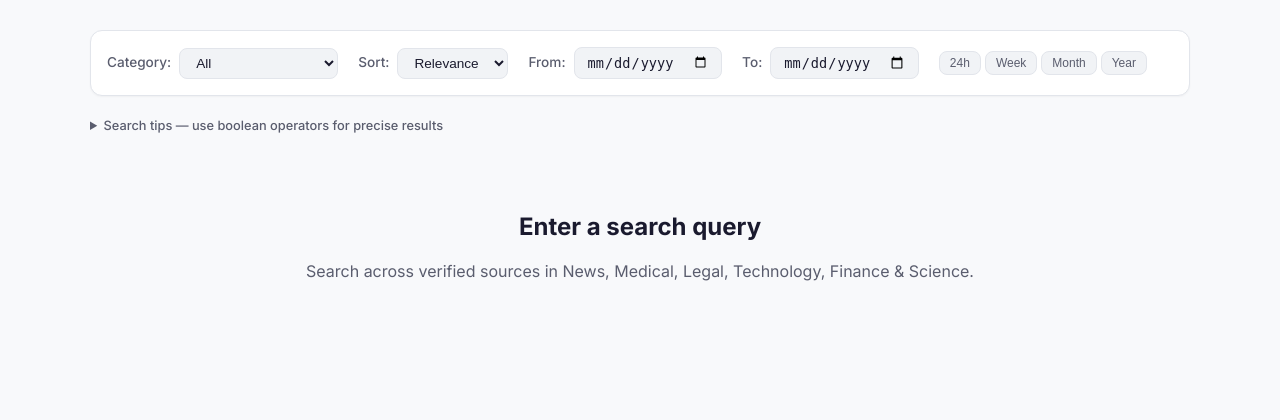
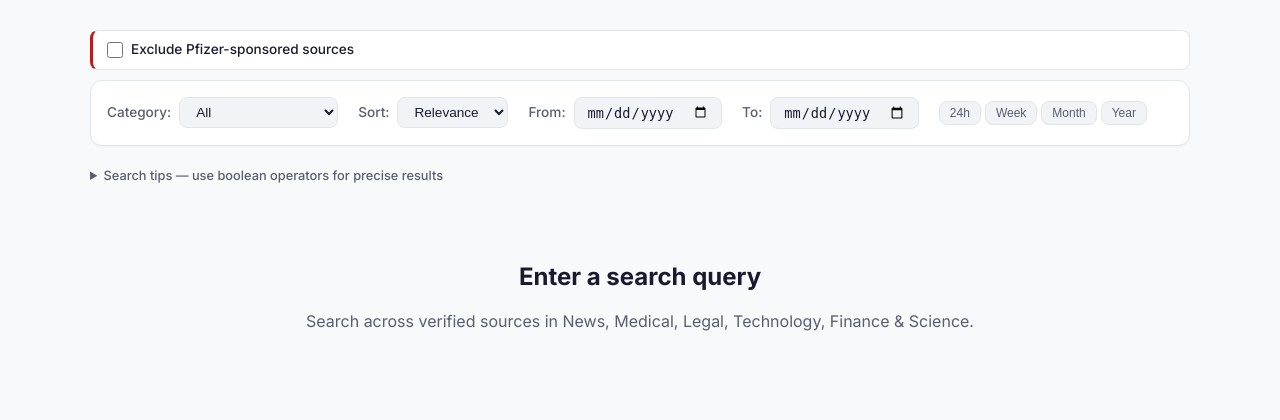
Before and after one commit to Markproto/searchengine, a Flask app: page /search in a window 1280 px wide. Shown: the part 61-481 px from the top of the page. Run offline with Flask 3, Linux system fonts and the light colour scheme; data comes from the database, SQL or seed files in the repository; data that the repository does not hold is empty.

Commit message:
Add 'Exclude Pfizer-sponsored sources' checkbox on search results
- Checkbox appears below search tabs, above filters (always visible)
- Toggling it adds ?nopfizer=1 to the URL and reloads with filtered results
- ES filter: must_not exists source_sponsors field (excludes all sponsored articles)
- Preserved through pagination, filter changes, and tab switches
- Styled with red left border to match Epstein Files section visual language
- CSS cache bust v6 → v7

We believe it's a fundamental right to exclude sources paid by pharmaceutical
companies from your search results if you so choose.

Co-Authored-By: Claude Opus 4.6 (1M context) <noreply@anthropic.com>

```diff
--- a/profoundd/app.py
+++ b/profoundd/app.py
@@ -673,6 +673,7 @@ def create_app(config_override=None):
         source_filter = request.args.get("source", "")
         epstein_custodian = request.args.get("custodian", "")
         epstein_dataset = request.args.get("dataset", "")
+        exclude_sponsored = request.args.get("nopfizer", "") == "1"
 
         if not query:
             return render_template("search.html", results=None, categories=CATEGORIES,
@@ -797,6 +798,7 @@ def create_app(config_override=None):
             date_from=date_from,
             date_to=date_to,
             source_filter=source_filter or None,
+            exclude_sponsored=exclude_sponsored,
         )
 
         # Blend in Epstein court document results on "all" and "epstein-files" category searches
--- a/profoundd/frontend/static/css/style.css
+++ b/profoundd/frontend/static/css/style.css
@@ -596,6 +596,29 @@ main { flex: 1; }
     color: var(--text-muted);
     text-decoration: underline;
     margin-left: 4px;
+}
+.pfizer-exclude-bar {
+    margin-bottom: 10px;
+    padding: 8px 14px;
+    background: var(--bg-card);
+    border: 1px solid var(--border);
+    border-left: 3px solid #b91c1c;
+    border-radius: var(--radius-sm);
+}
+.pfizer-exclude-label {
+    display: flex;
+    align-items: center;
+    gap: 8px;
+    cursor: pointer;
+    font-size: 0.85rem;
+    color: var(--text);
+    font-weight: 500;
+}
+.pfizer-exclude-label input[type="checkbox"] {
+    width: 16px;
+    height: 16px;
+    accent-color: #b91c1c;
+    cursor: pointer;
 }
 .search-syntax-help {
     margin: 8px 0 12px;
--- a/profoundd/frontend/templates/base.html
+++ b/profoundd/frontend/templates/base.html
@@ -71,7 +71,7 @@
             if (t === 'dark') document.documentElement.setAttribute('data-theme', 'dark');
         })();
     </script>
-    <link rel="stylesheet" href="{{ url_for('static', filename='css/style.css') }}?v=6">
+    <link rel="stylesheet" href="{{ url_for('static', filename='css/style.css') }}?v=7">
     <link rel="preconnect" href="https://fonts.googleapis.com">
     <link href="https://fonts.googleapis.com/css2?family=Inter:wght@300;400;500;600;700&display=swap" rel="stylesheet">
     {% block head %}{% endblock %}
--- a/profoundd/frontend/templates/search.html
+++ b/profoundd/frontend/templates/search.html
@@ -39,10 +39,23 @@
     </nav>
     {% endif %}
 
+    {# Pfizer exclusion checkbox — fundamental right to exclude sponsored sources #}
+    <div class="pfizer-exclude-bar">
+        <label class="pfizer-exclude-label">
+            <input type="checkbox" id="nopfizer-toggle"
+                   {% if request.args.get('nopfizer') == '1' %}checked{% endif %}
+                   onchange="var u=new URL(window.location); if(this.checked){u.searchParams.set('nopfizer','1')}else{u.searchParams.delete('nopfizer')}; window.location=u.toString();">
+            <span>Exclude Pfizer-sponsored sources</span>
+        </label>
+    </div>
+
     <div class="search-controls">
         <form action="/search" method="GET" class="search-filters" id="search-filter-form">
             <input type="hidden" name="q" value="{{ query }}">
             <input type="hidden" name="tab" value="{{ request.args.get('tab', 'all') }}">
+            {% if request.args.get('nopfizer') == '1' %}
+            <input type="hidden" name="nopfizer" value="1">
+            {% endif %}
             {% set _current_tab = request.args.get('tab', 'all') %}
 
             {# Row 1: Category + Sort (always visible) #}
@@ -477,6 +490,7 @@
     {% if request.args.get('source') %}{% set _pf = _pf ~ '&source=' ~ request.args.get('source') %}{% endif %}
     {% if request.args.get('custodian') %}{% set _pf = _pf ~ '&custodian=' ~ request.args.get('custodian') %}{% endif %}
     {% if request.args.get('dataset') %}{% set _pf = _pf ~ '&dataset=' ~ request.args.get('dataset') %}{% endif %}
+    {% if request.args.get('nopfizer') %}{% set _pf = _pf ~ '&nopfizer=1' %}{% endif %}
     <nav class="pagination">
         {% if results.page > 1 %}
         <a href="/search?q={{ query }}&category={{ category }}&sort={{ sort_by }}&tab={{ _tab }}{{ _pf }}&page={{ results.page - 1 }}" class="page-link">&laquo; Prev</a>
--- a/profoundd/search/engine.py
+++ b/profoundd/search/engine.py
@@ -606,7 +606,8 @@ class SearchEngine:
             return False
 
     def search(self, query, category=None, subcategory=None, page=1, per_page=20,
-               sort_by="relevance", source_filter=None, date_from=None, date_to=None):
+               sort_by="relevance", source_filter=None, date_from=None, date_to=None,
+               exclude_sponsored=False):
         """
         Search articles with custom ranking.
 
@@ -662,6 +663,10 @@ class SearchEngine:
             if date_to:
                 date_range["lte"] = date_to
             filter_clauses.append({"range": {"published_at": date_range}})
+
+        # Exclude Pfizer-sponsored sources
+        if exclude_sponsored:
+            filter_clauses.append({"bool": {"must_not": {"exists": {"field": "source_sponsors"}}}})
 
         # Build the inner bool query
         bool_query = {
```
